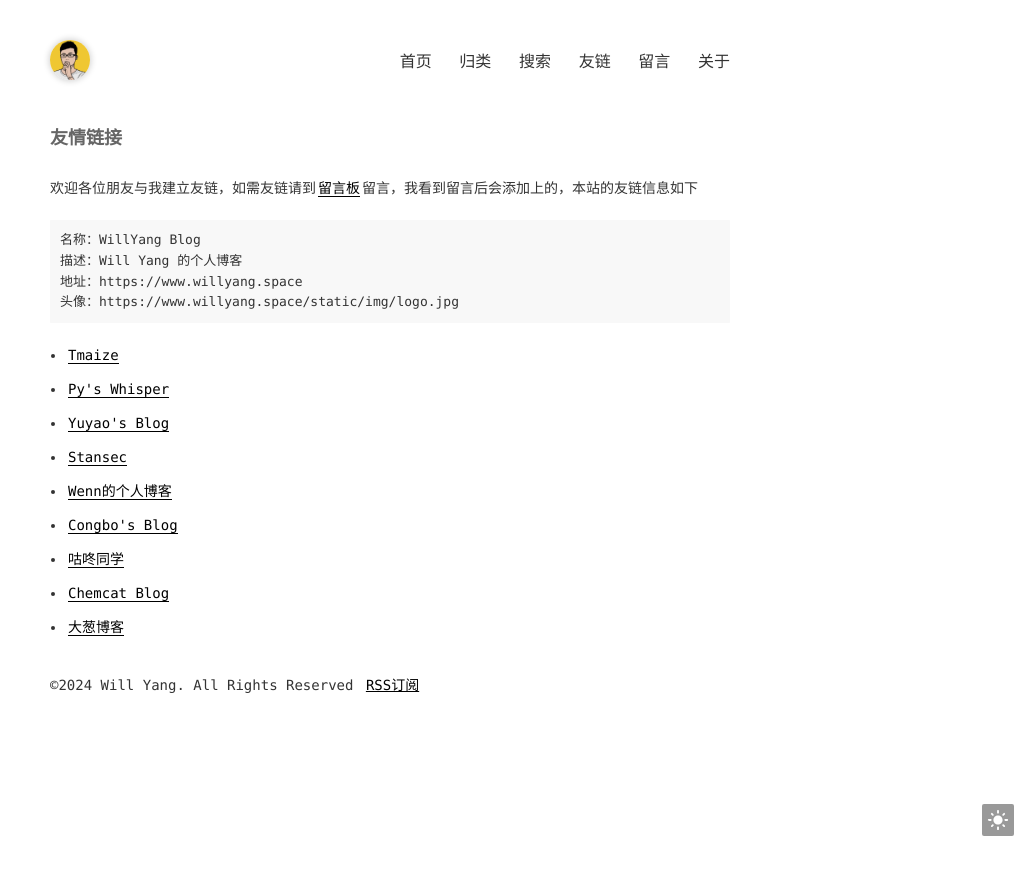
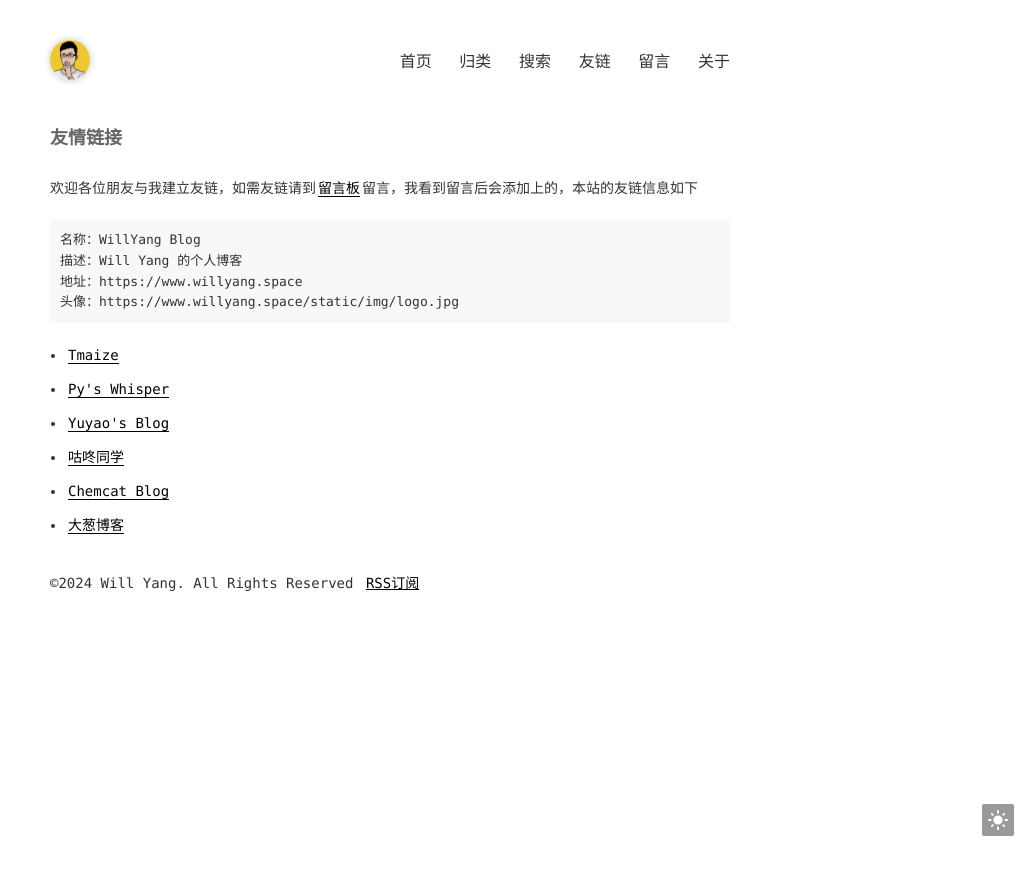
Before and after one commit to zongzaimang/blog.willyang, a Jekyll site: the page built from pages/links.md, in a window 1280 px wide. Shown: the top 875 px of the page, without its empty margins (250-1280 px from the left). Built offline with Jekyll 4.4.1, drawn with Linux system fonts in a browser that asks for light colours.

Commit message:
Update _config.yml

```diff
--- a/_config.yml
+++ b/_config.yml
@@ -63,12 +63,6 @@ links:
   - title: Py's Whisper
     url: https://whisper.pyliubaolin.top
   - title: Yuyao's Blog
-  - title: Stansec
-    url: https://standeblog.com
-  - title: Wenn的个人博客
-    url: https://wenn.tech
-  - title: Congbo's Blog
-    url: https://congbo.site
   - title: 咕咚同学
     url: https://gudong.site
   - title: Chemcat Blog
```
